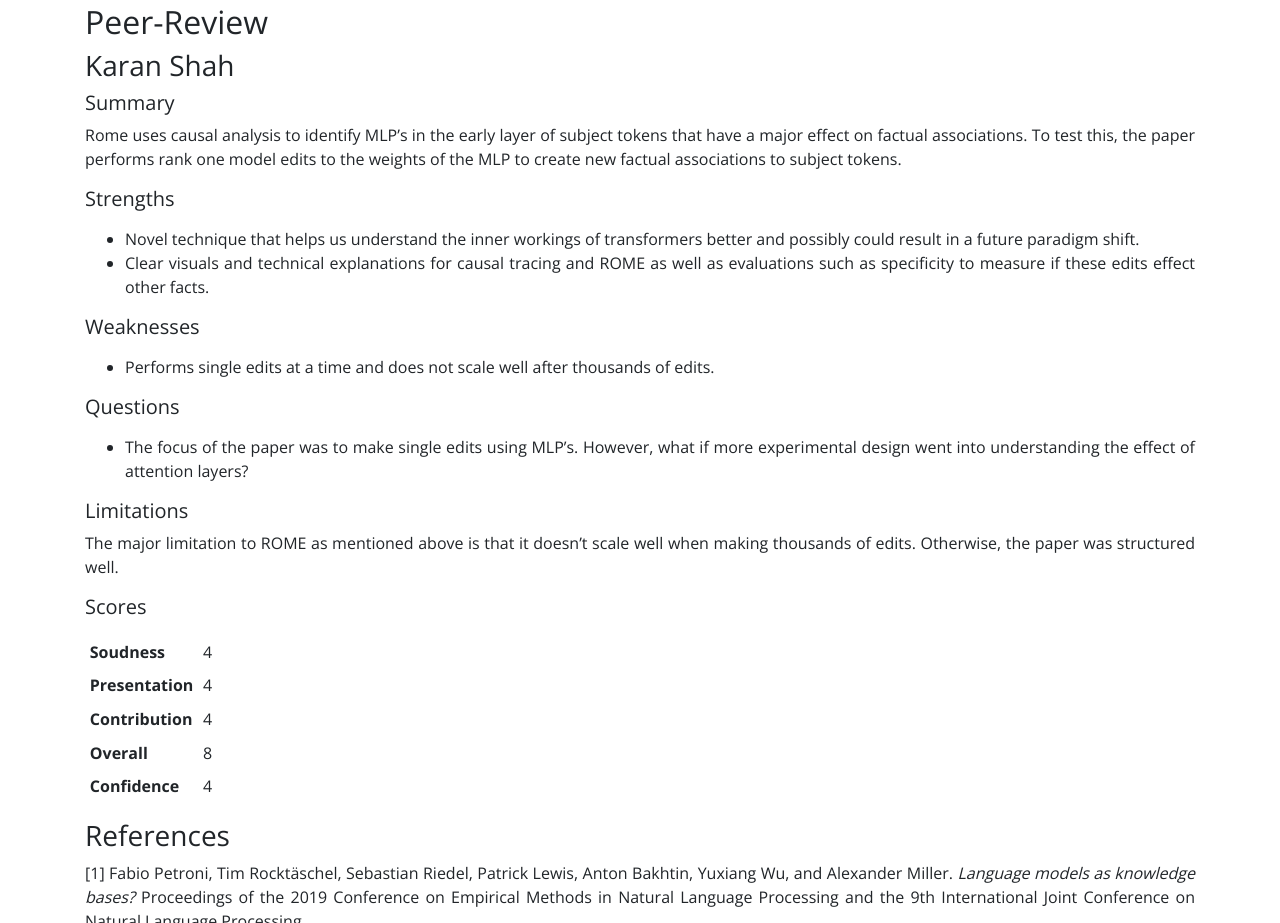
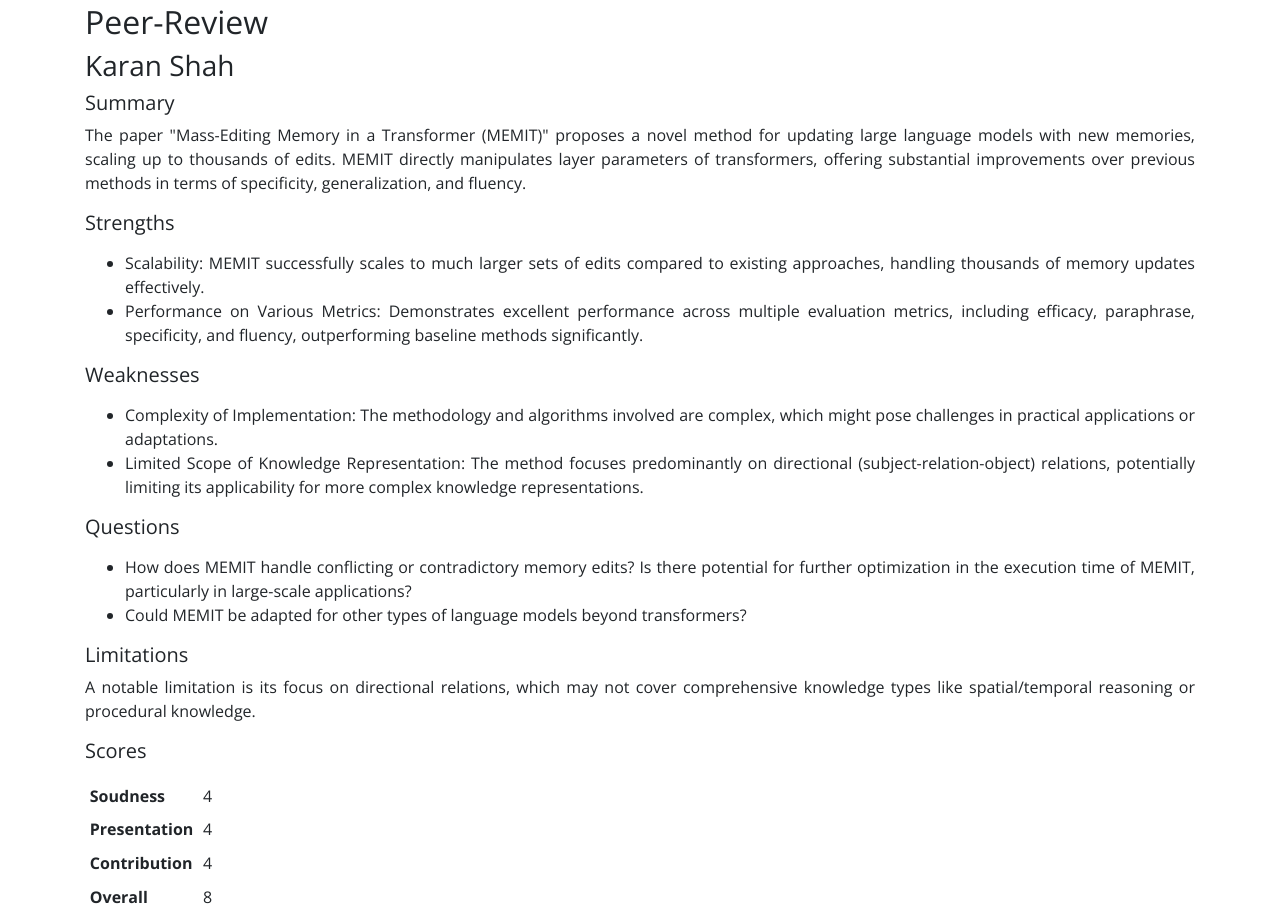
Before and after one commit to SuryaThiru/CS7150-Project, a plain HTML site: page index.html in a window 1280 px wide. Shown: the part 6760-7683 px from the top of the page. Drawn offline with nearby package versions, Linux system fonts and the light colour scheme.

Commit message:
Updated Karan's NIPS review to MEMIT

```diff
--- a/index.html
+++ b/index.html
@@ -281,7 +281,7 @@ Based on this analysis and measuring the average indirect effect of MLP’s (see
 <h5>Summary</h5>
 
 <p class="text-justify">
-  Rome uses causal analysis to identify MLP’s in the early layer of subject tokens that have a major effect on factual associations. To test this, the paper performs rank one model edits to the weights of the MLP to create new factual associations to subject tokens.
+  The paper "Mass-Editing Memory in a Transformer (MEMIT)" proposes a novel method for updating large language models with new memories, scaling up to thousands of edits. MEMIT directly manipulates layer parameters of transformers, offering substantial improvements over previous methods in terms of specificity, generalization, and fluency.
 </p>
 
 <h5>Strengths</h5>
@@ -289,10 +289,10 @@ Based on this analysis and measuring the average indirect effect of MLP’s (see
 <p class="text-justify">
   <ul>
     <li>
-      Novel technique that helps us understand the inner workings of transformers better and possibly could result in a future paradigm shift.
+      Scalability: MEMIT successfully scales to much larger sets of edits compared to existing approaches, handling thousands of memory updates effectively.
     </li>
     <li>
-      Clear visuals and technical explanations for causal tracing and ROME as well as evaluations such as specificity to measure if these edits effect other facts.
+      Performance on Various Metrics: Demonstrates excellent performance across multiple evaluation metrics, including efficacy, paraphrase, specificity, and fluency, outperforming baseline methods significantly.
     </li>
   </ul>
 </p>
@@ -302,7 +302,10 @@ Based on this analysis and measuring the average indirect effect of MLP’s (see
 <p class="text-justify">
   <ul>
     <li>
-      Performs single edits at a time and does not scale well after thousands of edits.
+      Complexity of Implementation: The methodology and algorithms involved are complex, which might pose challenges in practical applications or adaptations.
+    </li>
+    <li>
+      Limited Scope of Knowledge Representation: The method focuses predominantly on directional (subject-relation-object) relations, potentially limiting its applicability for more complex knowledge representations.
     </li>
   </ul>
 </p>
@@ -312,7 +315,11 @@ Based on this analysis and measuring the average indirect effect of MLP’s (see
 <p class="text-justify">
   <ul>
     <li>
-      The focus of the paper was to make single edits using MLP’s. However, what if more experimental design went into understanding the effect of attention layers?
+      How does MEMIT handle conflicting or contradictory memory edits?
+      Is there potential for further optimization in the execution time of MEMIT, particularly in large-scale applications?
+    </li>
+    <li>
+      Could MEMIT be adapted for other types of language models beyond transformers?
     </li>
   </ul>
 </p>
@@ -320,7 +327,7 @@ Based on this analysis and measuring the average indirect effect of MLP’s (see
 <h5>Limitations</h5>
 
 <p class="text-justify">
-  The major limitation to ROME as mentioned above is that it doesn’t scale well when making thousands of edits. Otherwise, the paper was structured well.
+  A notable limitation is its focus on directional relations, which may not cover comprehensive knowledge types like spatial/temporal reasoning or procedural knowledge.
 </p>
 
 <h5>Scores</h5>
```
